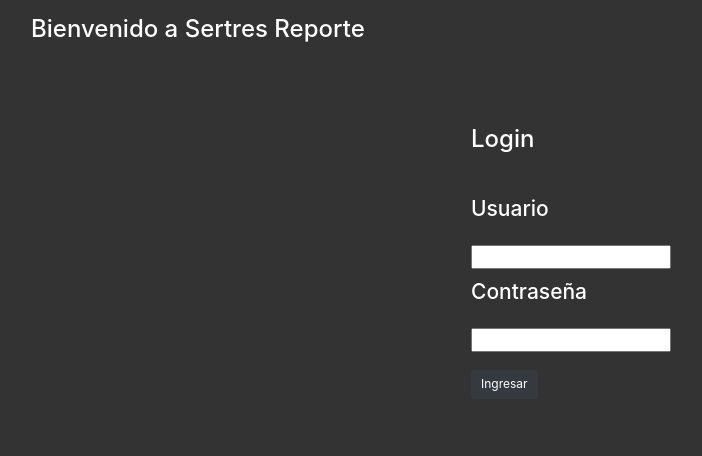
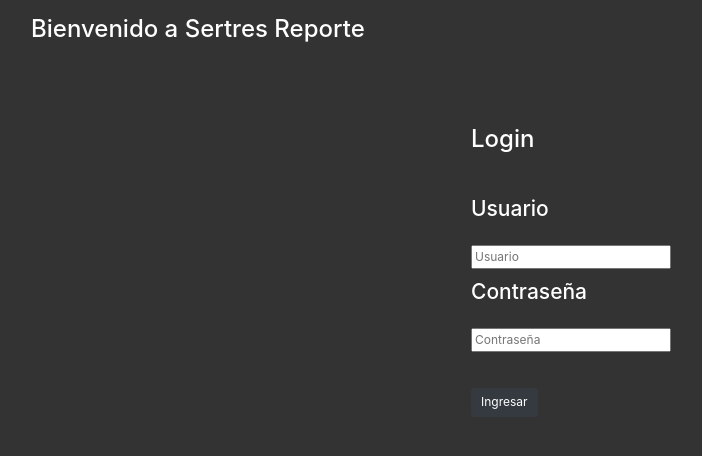
Before and after one commit to Alucardlalo/reporte-sertres-react, a React (Create React App) app: page / in a window 1280 px wide. Shown: the top 456 px of the page, without its empty margins (69-771 px from the left). Built offline with nearby package versions, Linux system fonts and the light colour scheme.

Commit message:
first vision on login page

```diff
--- a/src/components/App.js
+++ b/src/components/App.js
@@ -5,8 +5,8 @@ import ReportType from '../pages/ReportType';
 import NewReportType from '../pages/NewReportType';
 import NewReport from '../pages/NewReport';
 import ReportBody from '../pages/ReportBody';
-import Home from '../pages/Home';
-import One from './One';
+import LoginPage from '../pages/LoginPage';
+import Home from './Home';
 import notfound from '../pages/NotFound';
 
 export default class App extends React.Component {
@@ -14,8 +14,8 @@ export default class App extends React.Component {
         return (
             <BrowserRouter>
                 <Switch>
-                    <Route exact path="/" component={Home}/>
-                    <Route exact path="/home" component={One}/>
+                    <Route exact path="/" component={LoginPage}/>
+                    <Route exact path="/home" component={Home}/>
                     <Route exact path="/ReportType" component={ReportType}/>
                     <Route exact path="/ReportType/new" component={NewReportType}/>
                     <Route exact path="/Report" component={Report}/>
--- a/src/components/One.js
+++ b/src/components/Home.js
@@ -5,7 +5,7 @@ import './styles/One.css';
 import Navbar from "./Navbar";
 
 
-class One extends React.Component {
+class Home extends React.Component {
   render() {
     return (
       <React.Fragment>
@@ -26,4 +26,4 @@ class One extends React.Component {
   }
 }
 
-export default One;
+export default Home;
--- a/src/components/Login.js
+++ b/src/components/Login.js
@@ -1,49 +1,72 @@
-import React, { useState } from 'react';
-import axios from 'axios';
-import { setUserSession } from '../Utils/Common';
+import React from "react";
 import './styles/Login.css';
+import {Redirect} from "react-router-dom";
 
 
-function Login(props) {
-    const username = useFormInput('');
-    const password = useFormInput('');
-    const [error, setError] = useState(null);
-    const [loading, setLoading] = useState(false);
-
-    // handle button click of login form
-    const handleLogin = () => {
-        props.history.push('/dashboard');
+class Login extends React.Component{
+    constructor(props) {
+        super(props);
+        this.state = {
+            user : '',
+            pass: '',
+            redirect: false,
+            error: false
+        }
+        this.login = this.login.bind(this);
+        this.onChange = this.onChange.bind(this);
     }
 
+    login() {
+        if(this.state.user === 'eduardoc' && this.state.pass === 'sertresSAd'){
+            this.setState({redirect : true, error: false });
+        }else{
+           this.setState({redirect: false , error: true })
+            alert('Contraseña o usuario incorrecto');
+        }
+    }
+
+
+    onChange(e){
+        this.setState({[e.target.name]: e.target.value});
+
+    }
+
+    render() {
+        if(this.state.redirect === true){
+            return(<Redirect to="/home" />);
+        }
         return (
+            <React.Fragment>
+                <div>
+                </div>
+                <form>
                 <div className="LoginStyleP">
                     <div className="LoginStyleH">
                         <h2>Login</h2><br /><br />
                         <div>
                             <h3>Usuario</h3><br/>
-                    <input type="text" {...username} autoComplete="new-password" />
+                            <input
+                                type="text"
+                                name="user"
+                                placeholder="Usuario"
+                                onChange={this.onChange}
+                            />
                         </div>
                         <div style={{ marginTop: 10 }}>
                             <h3>Contraseña</h3><br />
-                    <input type="password" {...password} autoComplete="new-password" />
+                            <input
+                                type="password"
+                                name="pass"
+                                placeholder="Contraseña"
+                                onChange={this.onChange}/>
                         </div>
-                {error && <><small style={{ color: 'red' }}>{error}</small><br /></>}<br />
-                <input className="btn btn-dark" type="button" value={loading ? 'Loading...' : 'Ingresar'} onClick={handleLogin} disabled={loading} /><br />
+                        <br /><br />
+                        <input className="btn btn-dark" type="submit" value="Ingresar" onClick={this.login}/><br />
                     </div>
                 </div>
+                </form>
+            </React.Fragment>
         );
     }
-
-const useFormInput = initialValue => {
-    const [value, setValue] = useState(initialValue);
-
-    const handleChange = e => {
-        setValue(e.target.value);
 }
-    return {
-        value,
-        onChange: handleChange
-    }
-}
-
 export default Login;
--- a/src/components/ReportTypeNewForm.js
+++ b/src/components/ReportTypeNewForm.js
@@ -1,7 +1,6 @@
 import React from 'react';
 import './styles/ReportTypeNewForm.css';
 import axios from 'axios';
-import cors from 'cors'
 
 class reportTypeNewForm extends React.Component{
 
--- a/src/global.css
+++ b/src/global.css
@@ -44,8 +44,3 @@ body {
     min-height: 10vh;
     width: 20%;
 }
-
-.Navbarlogout{
-    color: white;
-
-}
--- a/src/pages/Home.js
+++ b/src/pages/LoginPage.js
@@ -1,7 +1,7 @@
 import React from 'react';
 import Login from "../components/Login";
 
-class Home extends React.Component{
+class LoginPage extends React.Component{
     render() {
         return(
             <React.Fragment>
@@ -15,4 +15,4 @@ class Home extends React.Component{
         )
     }
 }
-export default Home
+export default LoginPage
```
Lines whose indentation alone changed are shown as unchanged.
